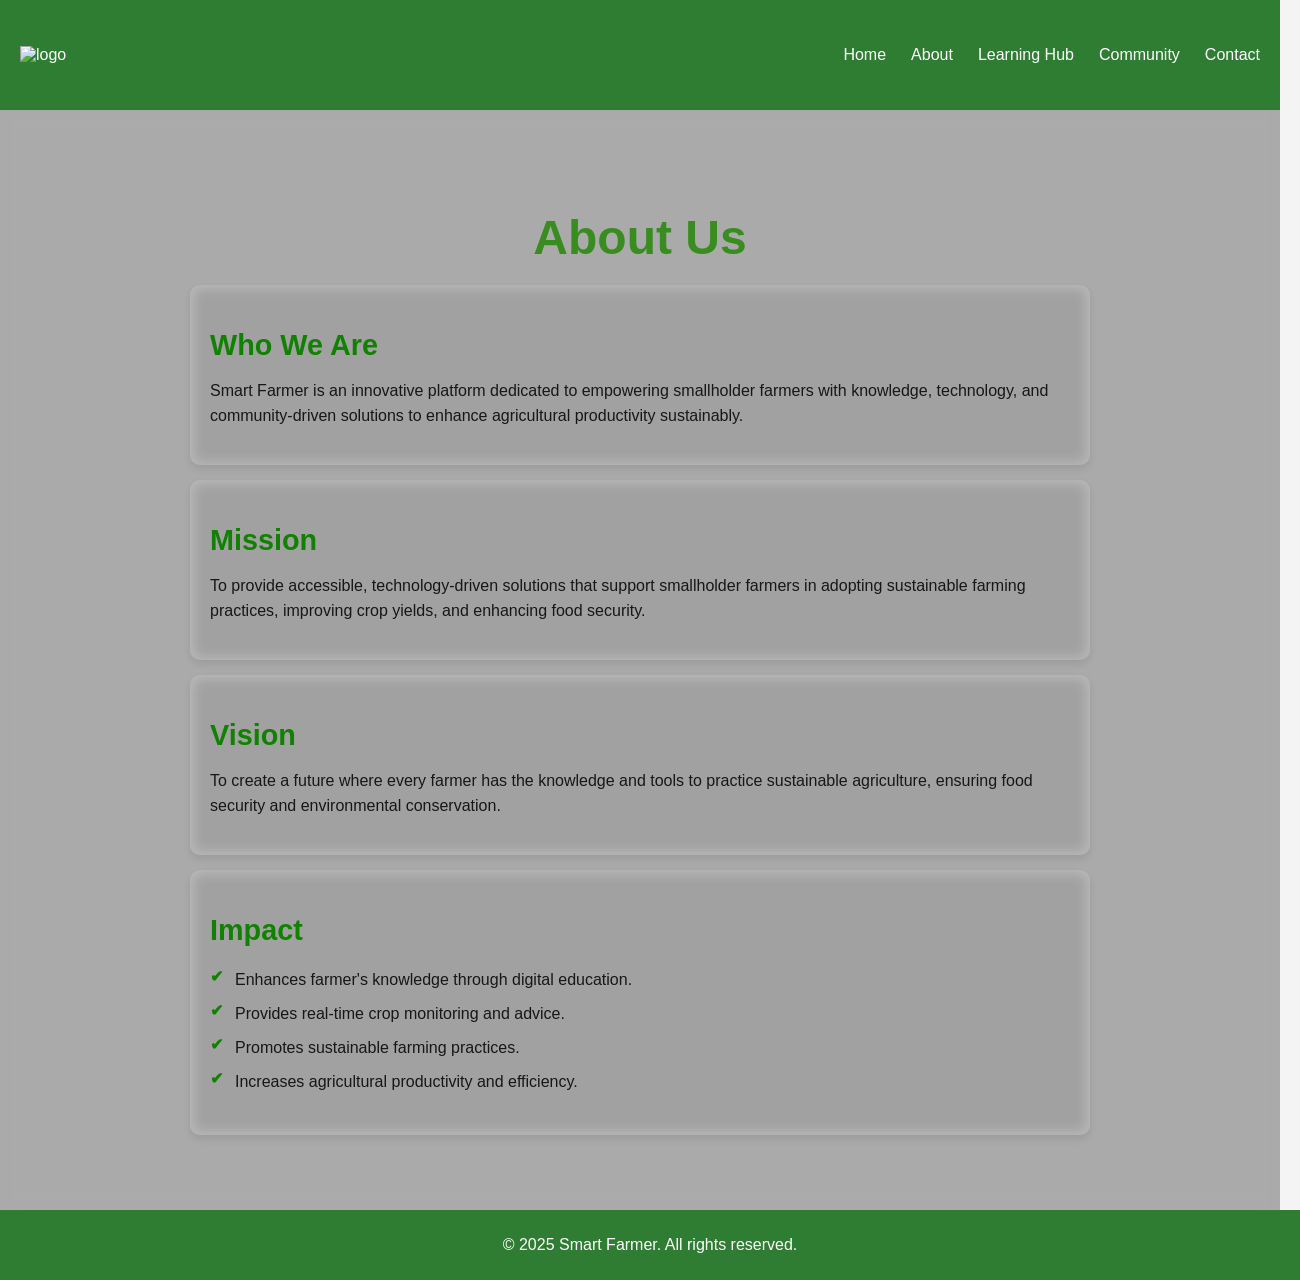
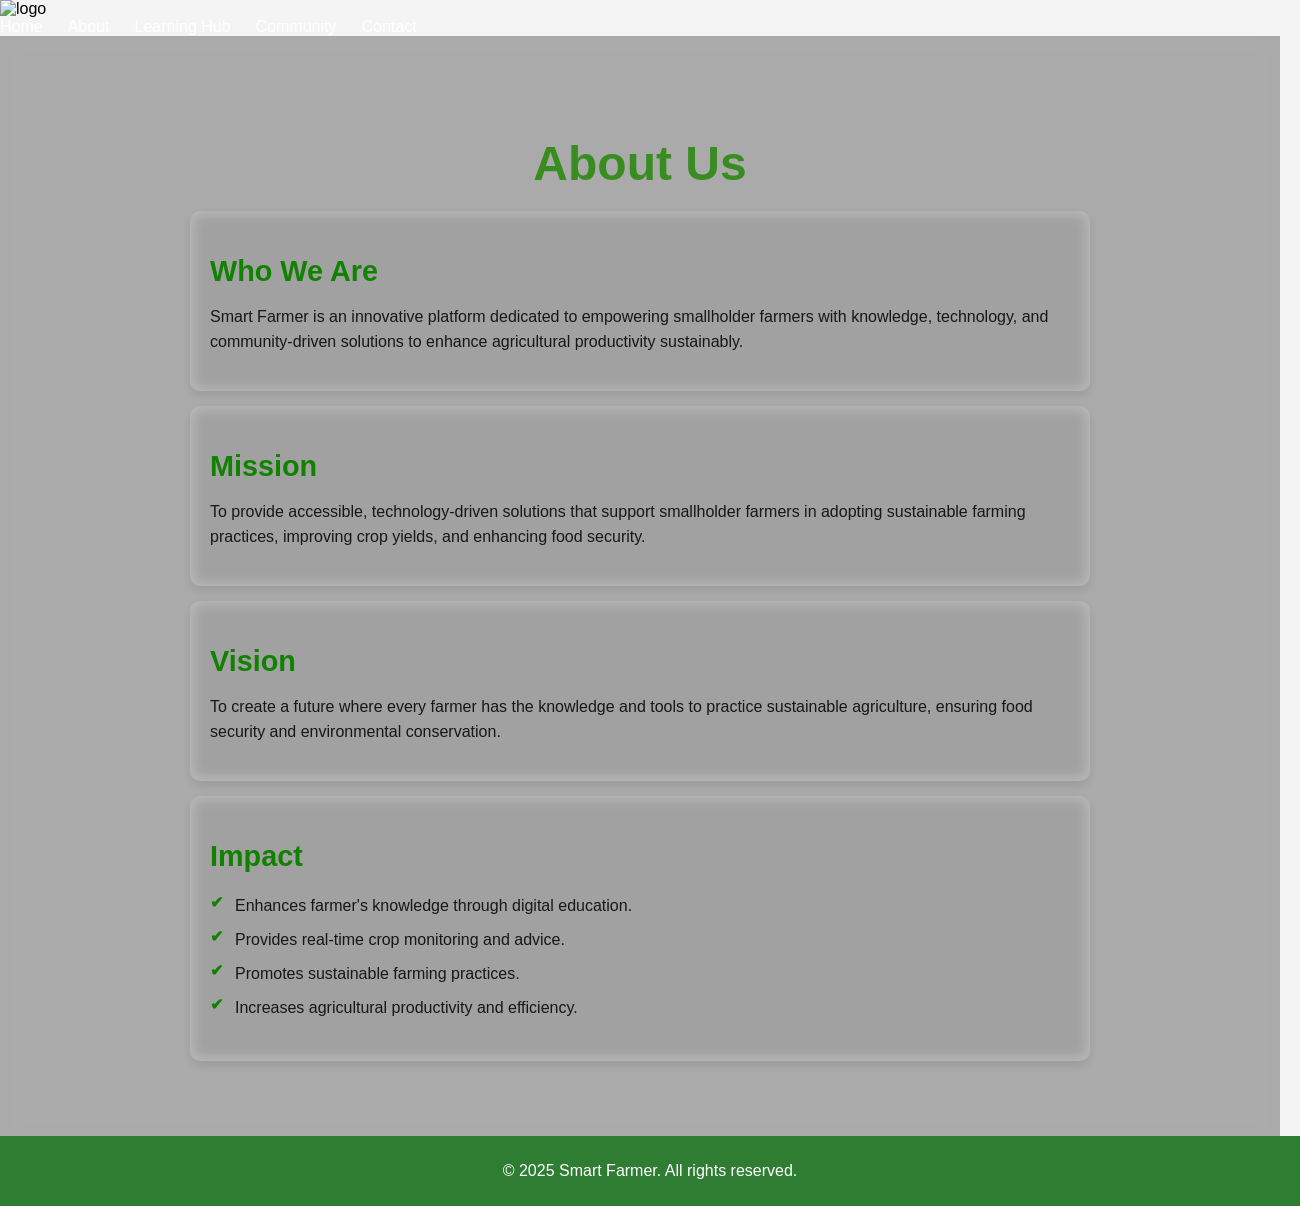

Scope page header rules to header.site-header for consistent navbar styling

--- a/styles/about.css
+++ b/styles/about.css
@@ -9,17 +9,11 @@ body {
     height: auto;
 }
 
-header {
-    background: #2e7d32;
-    color: white;
-    display: flex;
-    height: 60px;
-    justify-content: space-between;
-    align-items: center;
-    padding: 25px 20px;
+header.site-header {
+    /* use shared navbar styles */
 }
 
-header .logo {
+header.site-header .logo {
     max-width: 180px;
     height: auto;
     margin-top: 0;
